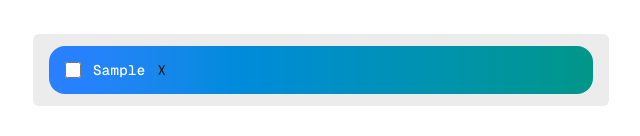
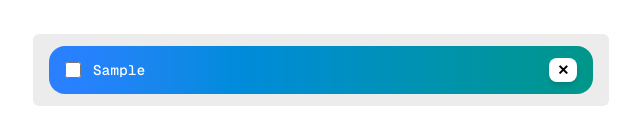
Before and after one commit to andrewtlu/odyssey-interview, a Next.js app: page / in a window 1280 px wide. Both pictures are taken after typing "Sample" into the empty fields and a click on the button "Add Item". Shown: the part 322-458 px from the top of the page, without its empty margins (319-959 px from the left). Built offline with nearby package versions, Linux system fonts and the light colour scheme.

Commit message:
fix(todo): prevent toggle when deleting by stopping event propagation

```diff
--- a/src/app/Todo/Todo.tsx
+++ b/src/app/Todo/Todo.tsx
@@ -34,7 +34,20 @@ export const Todo = ({ id, text, completed, onToggle, onDelete }: TodoItem) => {
         className="w-4 h-4 accent-teal-500 cursor-pointer"
       />
       <div className="text-white font-medium tracking-wide">{text}</div>
-      <button onClick={() => onDelete(id)}>X</button>
+      <button
+        className="ml-auto px-2 py-0 rounded-lg
+             bg-white active:bg-red-500
+             text-black font-semibold text-md
+             shadow-md hover:shadow-lg
+             hover:scale-105 active:scale-95
+             transition-all duration-200 ease-out"
+        onClick={(e) => {
+          e.stopPropagation();
+          onDelete(id);
+        }}
+      >
+        ✕
+      </button>
     </div>
   );
 };
--- a/src/app/Todo/TodoList.tsx
+++ b/src/app/Todo/TodoList.tsx
@@ -9,11 +9,15 @@ export const TodoList = ({ initialTodos }: { initialTodos?: TodoItem[] }) => {
   const [newTodoText, setNewTodoText] = useState("");
 
   function handleToggle(id: number) {
-    setTodos(todos.map(todo => todo.id === id ? {...todo, completed: !todo.completed} : todo));
+    setTodos(
+      todos.map((todo) =>
+        todo.id === id ? { ...todo, completed: !todo.completed } : todo,
+      ),
+    );
   }
 
   function handleDelete(id: number) {
-    setTodos(todos.filter(todo => todo.id !== id));
+    setTodos(todos.filter((todo) => todo.id !== id));
   }
 
   return (
@@ -21,7 +25,12 @@ export const TodoList = ({ initialTodos }: { initialTodos?: TodoItem[] }) => {
       <div className="font-medium text-2xl">My Todo List</div>
       <ul className="font-mono list-inside list-decimal text-sm/6 text-center sm:text-left bg-content w-full px-2 py-1 rounded-md flex flex-col">
         {todos.map((val) => (
-          <Todo key={val.id} {...val} onToggle={handleToggle} onDelete={handleDelete}/>
+          <Todo
+            key={val.id}
+            {...val}
+            onToggle={handleToggle}
+            onDelete={handleDelete}
+          />
         ))}
       </ul>
       <div className="flex gap-4 items-center flex-col sm:flex-row w-full">
@@ -38,7 +47,13 @@ export const TodoList = ({ initialTodos }: { initialTodos?: TodoItem[] }) => {
             setNewTodoText("");
             setTodos([
               ...todos,
-              { id: todos.length + 1, text: newTodoText, completed: false },
+              {
+                id: todos.length + 1,
+                text: newTodoText,
+                completed: false,
+                onToggle: handleToggle,
+                onDelete: handleDelete,
+              },
             ]);
           }}
         >
```
